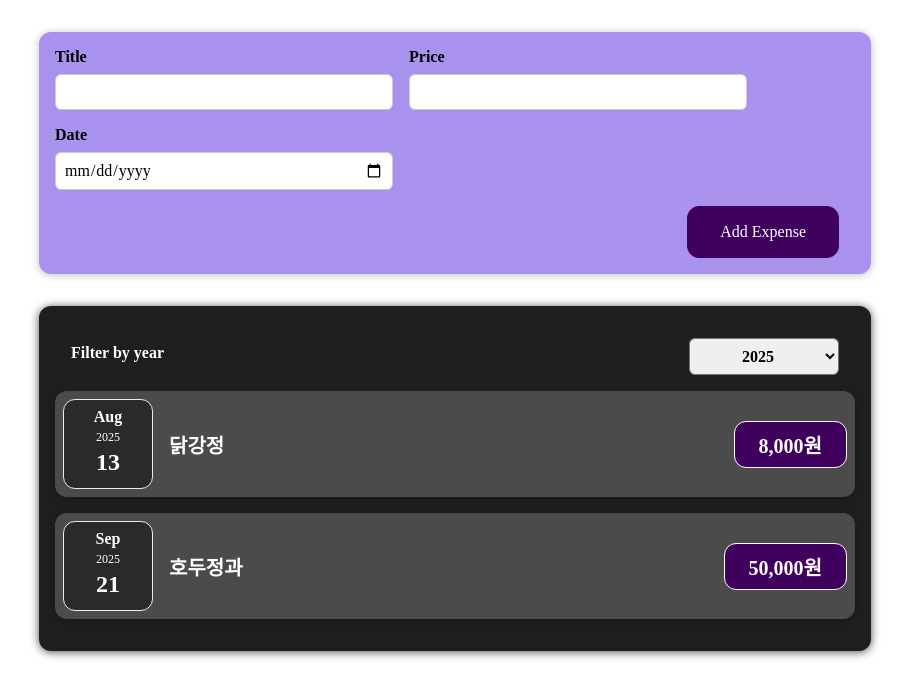
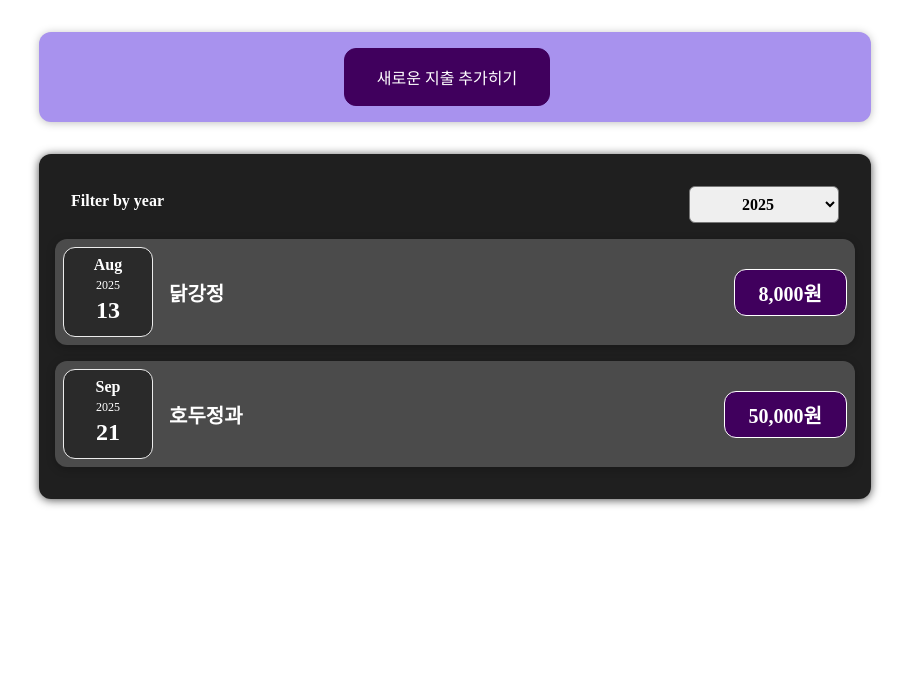
Before and after one commit to rhehdgus8831/react-study202508, a React (Vite) app: page / in a window 1280 px wide. Shown: the top 698 px of the page, without its empty margins (185-1094 px from the left). Built offline with nearby package versions, Linux system fonts and the light colour scheme.

Commit message:
3-2-2. 조건부 랜더링 연습문제

```diff
--- a/src/components/new-expense/ExpenseForm.css
+++ b/src/components/new-expense/ExpenseForm.css
@@ -24,3 +24,8 @@
 .new-expense__actions {
     text-align: right;
 }
+
+.new-expense .cancel-btn {
+    background-color: red;
+    border : none;
+}
--- a/src/components/new-expense/ExpenseForm.jsx
+++ b/src/components/new-expense/ExpenseForm.jsx
@@ -110,6 +110,7 @@ const ExpenseForm = ({ onAdd }) => {
                 </div>
             </div>
             <div className="new-expense__actions">
+                <button type="buttin" className="cancel-btn">Cancel</button>
                 <button type="submit">Add Expense</button>
             </div>
         </form>
--- a/src/components/new-expense/NewExpense.jsx
+++ b/src/components/new-expense/NewExpense.jsx
@@ -3,9 +3,14 @@ import './NewExpense.css';
 import ExpenseForm from './ExpenseForm';
 
 const NewExpense = ({ onSave }) => {
+
+    const formComponent = <ExpenseForm onAdd={onSave} />;
+    const buttonComponent = <button>새로운 지출 추가히기</button>
+
+
     return (
         <div className='new-expense'>
-            <ExpenseForm onAdd={onSave} />
+            {buttonComponent}
         </div>
     );
 };
```
